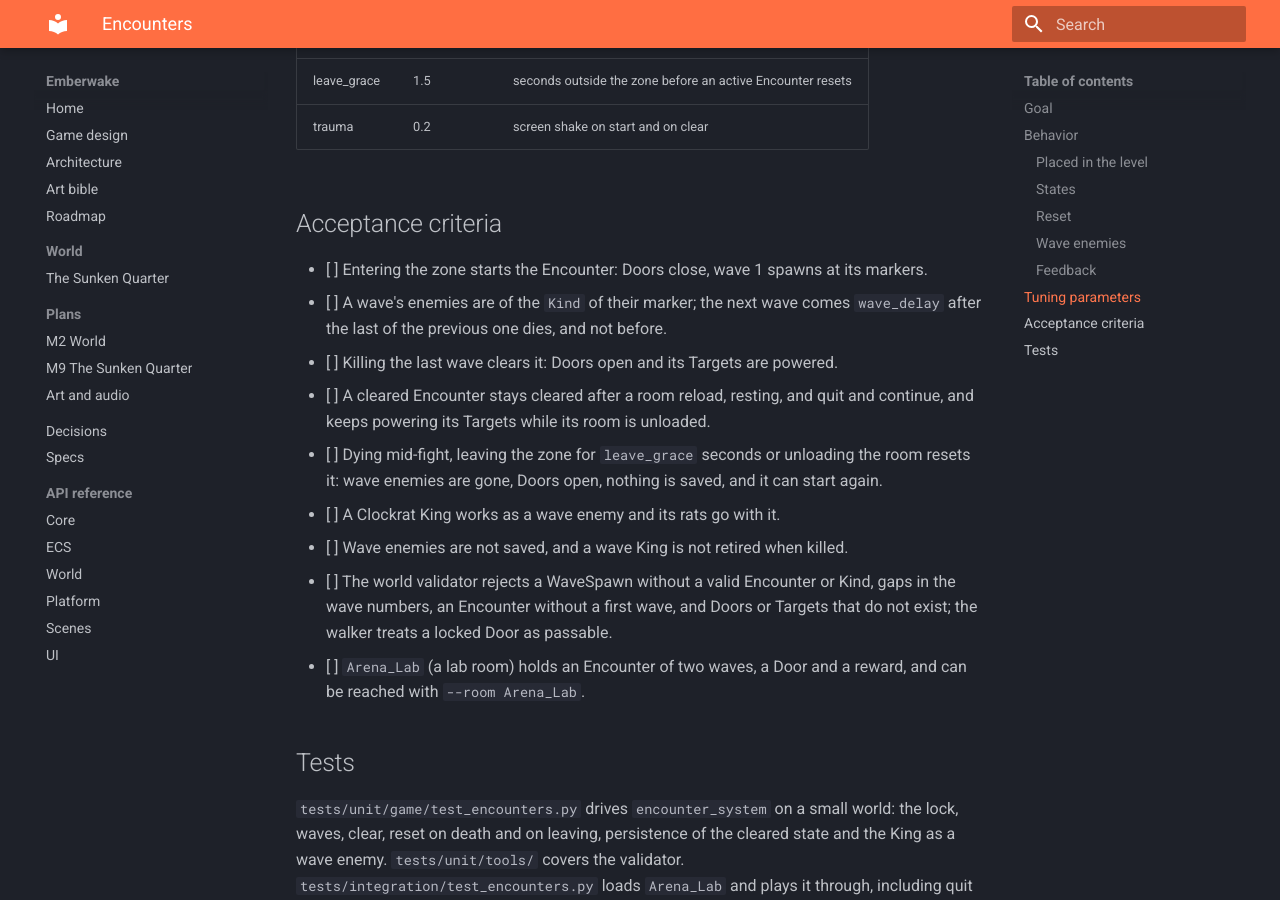
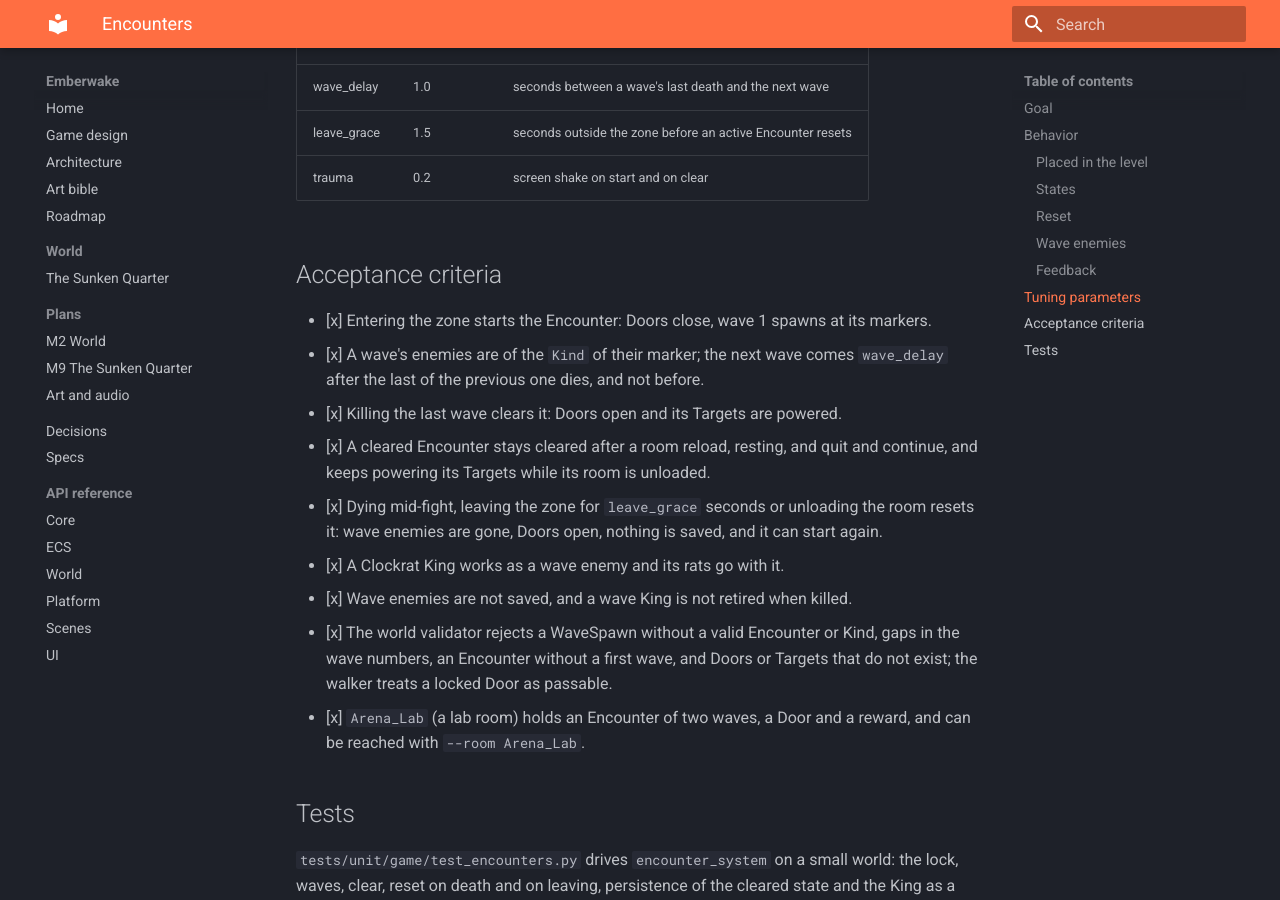
Before and after one commit to AxelSuu/emberwake, an MkDocs documentation site: the page built from docs/specs/encounters.md, in a window 1280 px wide and 900 px high, scrolled down 1803 px. Built offline with MkDocs 1.6.1 and Material for MkDocs 9.7.7, drawn with Linux system fonts in a browser that asks for light colours; some of the changed text lies outside the part shown.

Commit message:
Test Arena_Lab end to end; document encounters and mark the spec done

```diff
--- a/docs/specs/encounters.md
+++ b/docs/specs/encounters.md
@@ -60,20 +62,20 @@ puff at the marker. There is no art of its own: markers and zones are not drawn.
 | trauma | 0.2 | screen shake on start and on clear |
 
 ## Acceptance criteria
-- [ ] Entering the zone starts the Encounter: Doors close, wave 1 spawns at its markers.
-- [ ] A wave's enemies are of the `Kind` of their marker; the next wave comes `wave_delay`
+- [x] Entering the zone starts the Encounter: Doors close, wave 1 spawns at its markers.
+- [x] A wave's enemies are of the `Kind` of their marker; the next wave comes `wave_delay`
   after the last of the previous one dies, and not before.
-- [ ] Killing the last wave clears it: Doors open and its Targets are powered.
-- [ ] A cleared Encounter stays cleared after a room reload, resting, and quit and continue,
+- [x] Killing the last wave clears it: Doors open and its Targets are powered.
+- [x] A cleared Encounter stays cleared after a room reload, resting, and quit and continue,
   and keeps powering its Targets while its room is unloaded.
-- [ ] Dying mid-fight, leaving the zone for `leave_grace` seconds or unloading the room resets
+- [x] Dying mid-fight, leaving the zone for `leave_grace` seconds or unloading the room resets
   it: wave enemies are gone, Doors open, nothing is saved, and it can start again.
-- [ ] A Clockrat King works as a wave enemy and its rats go with it.
-- [ ] Wave enemies are not saved, and a wave King is not retired when killed.
-- [ ] The world validator rejects a WaveSpawn without a valid Encounter or Kind, gaps in the wave
+- [x] A Clockrat King works as a wave enemy and its rats go with it.
+- [x] Wave enemies are not saved, and a wave King is not retired when killed.
+- [x] The world validator rejects a WaveSpawn without a valid Encounter or Kind, gaps in the wave
   numbers, an Encounter without a first wave, and Doors or Targets that do not exist; the
   walker treats a locked Door as passable.
-- [ ] `Arena_Lab` (a lab room) holds an Encounter of two waves, a Door and a reward, and can be
+- [x] `Arena_Lab` (a lab room) holds an Encounter of two waves, a Door and a reward, and can be
   reached with `--room Arena_Lab`.
 
 ## Tests
```
Also changed, not shown: other parts of docs/specs/encounters.md (+4 -2 lines), levels/README.md (+2 -0 lines), 1 other file.
